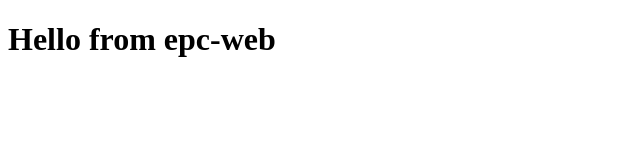
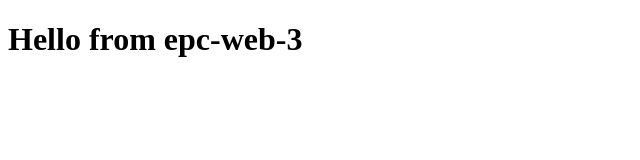
Before and after one commit to jigar-techrover/epc-web, a plain HTML site: page index.html in a window 1280 px wide. Shown: the full height of the page, 0-640 px from the left. Drawn offline with Linux system fonts and the light colour scheme.

Commit message:
Add files via upload

```diff
--- a/index.html
+++ b/index.html
@@ -3,9 +3,9 @@
 <html lang="en">
 <head>
     <meta charset="UTF-8">
-    <title>Hello from epc-web</title>
+    <title>Hello from epc-web-3</title>
 </head>
 <body>
-    <h1>Hello from epc-web</h1>
+    <h1>Hello from epc-web-3</h1>
 </body>
 </html>
```
